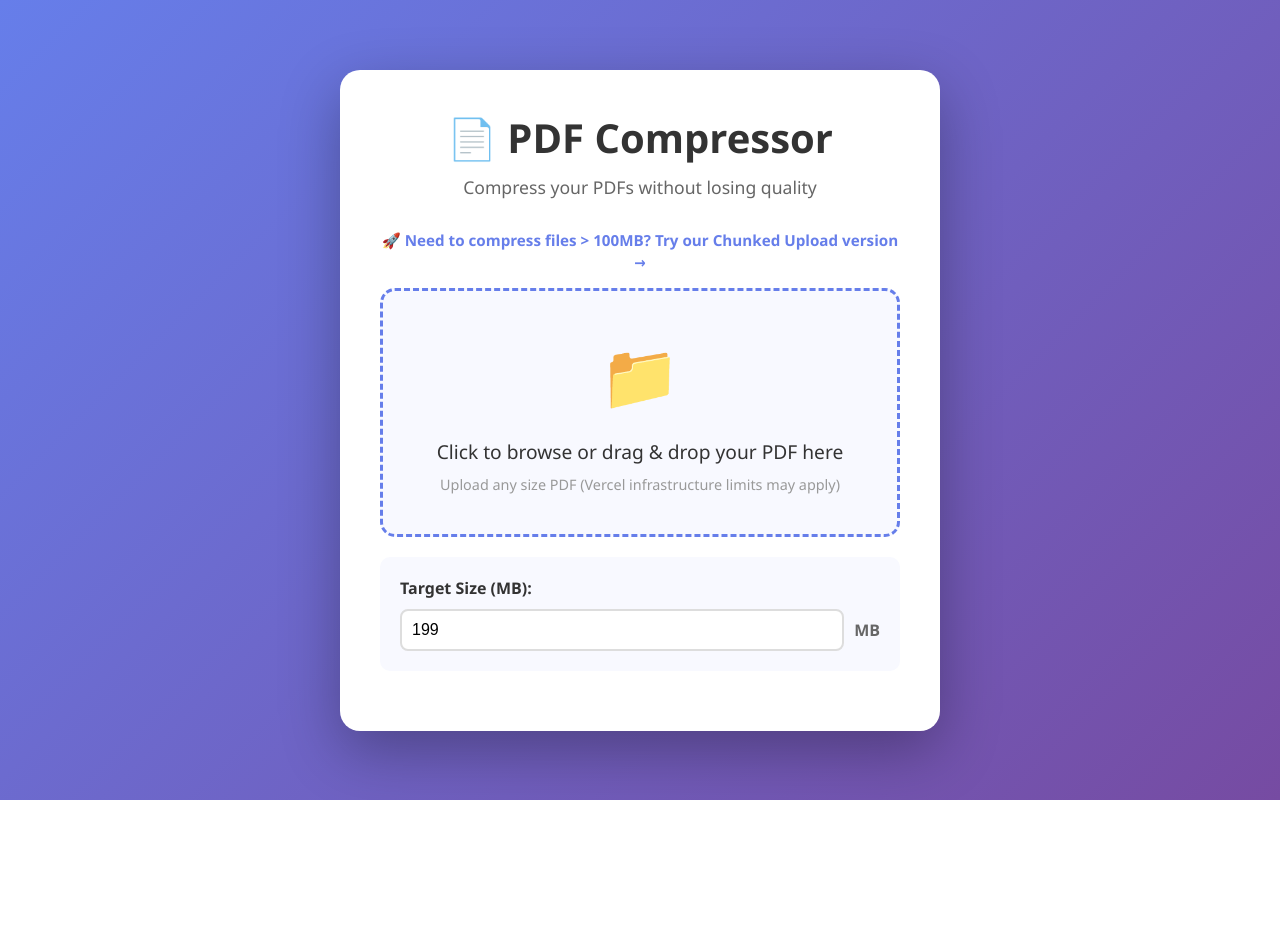
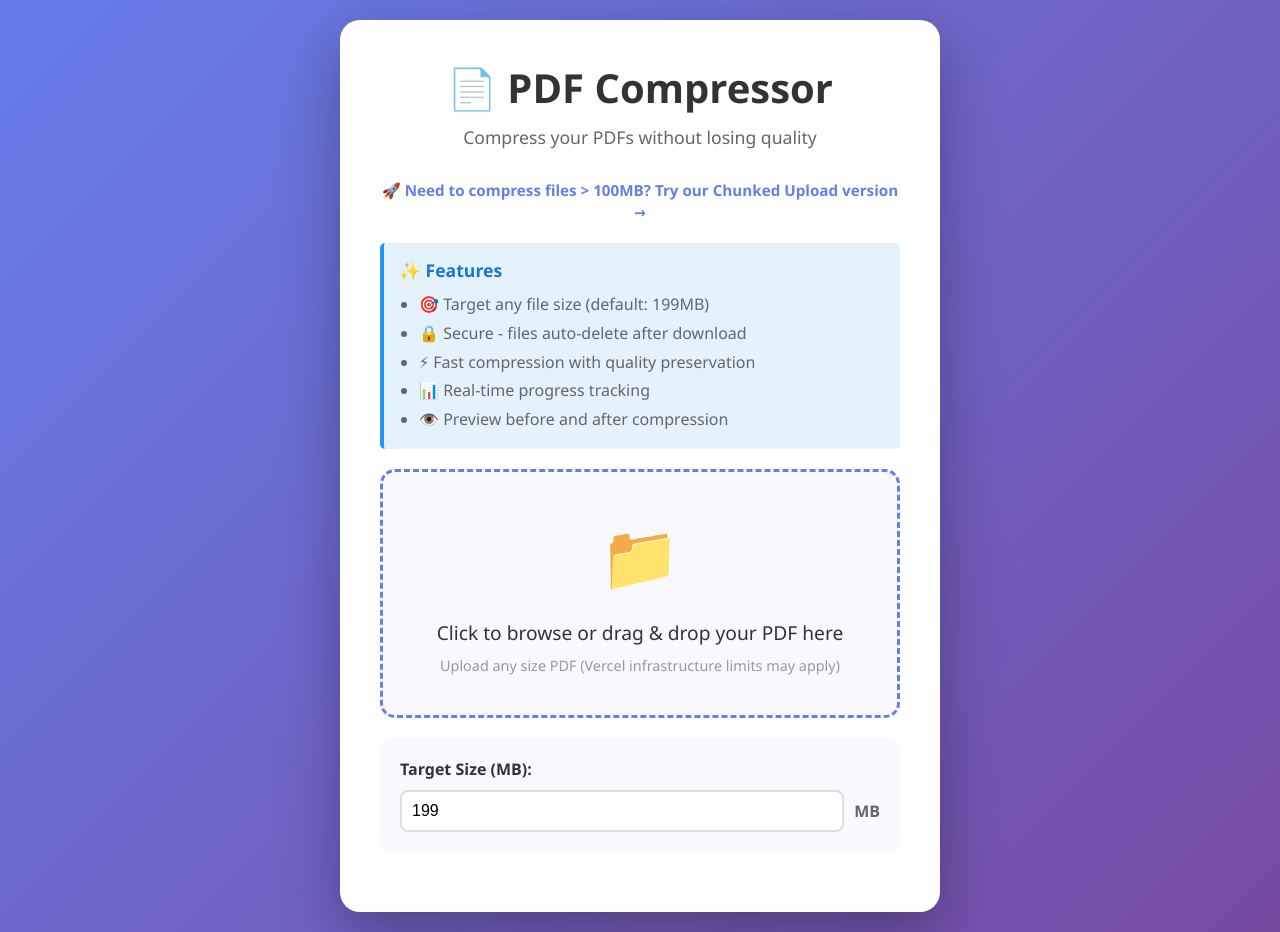
Before and after one commit to draphael123/pdfcompress, a Flask app: page / in a window 1280 px wide. Before the commit the page ends 800 px from the top, so only its background shows below. Run offline with Flask 3, Linux system fonts and the light colour scheme; some libraries are stand-ins or nearby versions.

Commit message:
Add enhanced UI with progress tracking, PDF preview, and additional info

```diff
--- a/templates/index.html
+++ b/templates/index.html
@@ -229,6 +229,110 @@
             display: block;
         }
 
+        .preview-container {
+            background: #f8f9ff;
+            padding: 20px;
+            border-radius: 10px;
+            margin: 20px 0;
+            display: none;
+        }
+
+        .preview-container.show {
+            display: block;
+        }
+
+        .preview-title {
+            font-size: 1.2em;
+            font-weight: 600;
+            color: #333;
+            margin-bottom: 15px;
+            text-align: center;
+        }
+
+        .preview-frame {
+            width: 100%;
+            height: 400px;
+            border: 2px solid #ddd;
+            border-radius: 8px;
+            margin-bottom: 10px;
+        }
+
+        .info-box {
+            background: #e3f2fd;
+            border-left: 4px solid #2196f3;
+            padding: 15px;
+            margin: 20px 0;
+            border-radius: 5px;
+        }
+
+        .info-title {
+            color: #1976d2;
+            font-weight: 600;
+            margin-bottom: 8px;
+            font-size: 1.1em;
+        }
+
+        .info-list {
+            color: #666;
+            line-height: 1.8;
+            margin: 0;
+            padding-left: 20px;
+        }
+
+        .stats-grid {
+            display: grid;
+            grid-template-columns: repeat(2, 1fr);
+            gap: 10px;
+            margin: 15px 0;
+        }
+
+        .stat-box {
+            background: white;
+            padding: 12px;
+            border-radius: 8px;
+            text-align: center;
+        }
+
+        .stat-label {
+            color: #999;
+            font-size: 0.85em;
+            margin-bottom: 5px;
+        }
+
+        .stat-value {
+            color: #333;
+            font-size: 1.3em;
+            font-weight: 600;
+        }
+
+        .progress-details {
+            background: #f8f9ff;
+            padding: 15px;
+            border-radius: 8px;
+            margin-top: 15px;
+        }
+
+        .progress-step {
+            display: flex;
+            align-items: center;
+            margin: 10px 0;
+            color: #666;
+        }
+
+        .progress-step.active {
+            color: #667eea;
+            font-weight: 600;
+        }
+
+        .progress-step.complete {
+            color: #4caf50;
+        }
+
+        .progress-icon {
+            margin-right: 10px;
+            font-size: 1.2em;
+        }
+
         .result-title {
             color: #2e7d32;
             font-weight: 600;
@@ -345,6 +449,17 @@
             </a>
         </div>
 
+        <div class="info-box">
+            <div class="info-title">✨ Features</div>
+            <ul class="info-list">
+                <li>🎯 Target any file size (default: 199MB)</li>
+                <li>🔒 Secure - files auto-delete after download</li>
+                <li>⚡ Fast compression with quality preservation</li>
+                <li>📊 Real-time progress tracking</li>
+                <li>👁️ Preview before and after compression</li>
+            </ul>
+        </div>
+
         <div class="upload-area" id="uploadArea">
             <div class="upload-icon">📁</div>
             <div class="upload-text">Click to browse or drag & drop your PDF here</div>
@@ -378,6 +493,33 @@
                 </div>
             </div>
             <div class="progress-text" id="progressText">Compressing your PDF...</div>
+
+            <div class="progress-details">
+                <div class="progress-step" id="step1">
+                    <span class="progress-icon">⬆️</span>
+                    <span>Uploading file...</span>
+                </div>
+                <div class="progress-step" id="step2">
+                    <span class="progress-icon">🔄</span>
+                    <span>Analyzing PDF structure...</span>
+                </div>
+                <div class="progress-step" id="step3">
+                    <span class="progress-icon">🗜️</span>
+                    <span>Compressing content...</span>
+                </div>
+                <div class="progress-step" id="step4">
+                    <span class="progress-icon">✅</span>
+                    <span>Finalizing compressed file...</span>
+                </div>
+            </div>
+        </div>
+
+        <div class="preview-container" id="previewContainer">
+            <div class="preview-title">📄 PDF Preview</div>
+            <iframe id="previewFrame" class="preview-frame"></iframe>
+            <div style="text-align: center; color: #666; font-size: 0.9em;">
+                Preview of your original PDF (first page)
+            </div>
         </div>
 
         <div class="error-message" id="errorMessage"></div>
@@ -469,6 +611,15 @@
             compressBtn.classList.add('show');
             errorMessage.classList.remove('show');
             resultContainer.classList.remove('show');
+
+            // Show PDF preview
+            showPreview(file);
+        }
+
+        function showPreview(file) {
+            const fileURL = URL.createObjectURL(file);
+            document.getElementById('previewFrame').src = fileURL;
+            document.getElementById('previewContainer').classList.add('show');
         }
 
         function formatFileSize(bytes) {
@@ -490,12 +641,14 @@
             errorMessage.classList.remove('show');
             resultContainer.classList.remove('show');
 
-            // Simulate progress
+            // Progress simulation with steps
             let progress = 0;
+            let currentStep = 1;
             const progressInterval = setInterval(() => {
-                progress += Math.random() * 15;
+                progress += Math.random() * 10;
                 if (progress > 90) progress = 90;
                 updateProgress(progress);
+                updateSteps(progress);
             }, 500);
 
             try {
@@ -506,6 +659,7 @@
 
                 clearInterval(progressInterval);
                 updateProgress(100);
+                updateSteps(100);
 
                 const data = await response.json();
 
@@ -535,6 +689,26 @@
             }
         });
 
+        function updateSteps(progress) {
+            const steps = [
+                { id: 'step1', threshold: 0 },
+                { id: 'step2', threshold: 25 },
+                { id: 'step3', threshold: 50 },
+                { id: 'step4', threshold: 75 }
+            ];
+
+            steps.forEach(step => {
+                const element = document.getElementById(step.id);
+                if (progress >= step.threshold + 25) {
+                    element.className = 'progress-step complete';
+                } else if (progress >= step.threshold) {
+                    element.className = 'progress-step active';
+                } else {
+                    element.className = 'progress-step';
+                }
+            });
+        }
+
         function updateProgress(percent) {
             progressFill.style.width = percent + '%';
             progressPercent.textContent = Math.round(percent) + '%';
@@ -561,8 +735,14 @@
             resultContainer.classList.remove('show');
             errorMessage.classList.remove('show');
             progressContainer.classList.remove('show');
+            previewContainer.classList.remove('show');
             spinner.classList.remove('show');
             updateProgress(0);
+
+            // Reset steps
+            ['step1', 'step2', 'step3', 'step4'].forEach(id => {
+                document.getElementById(id).className = 'progress-step';
+            });
         });
     </script>
 </body>
```
